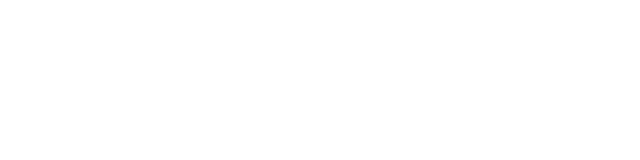
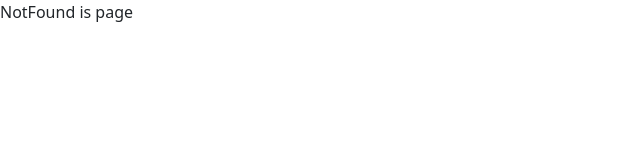
Before and after one commit to Gowtamkumar/react-dashboard, a React (Create React App) app: page / in a window 1280 px wide. Before the commit this address had no page. Shown: the top 160 px of the page, without its empty margins (0-640 px from the left). Built offline with nearby package versions, Linux system fonts and the light colour scheme.

Commit message:
not Found

```diff
--- a/src/App.js
+++ b/src/App.js
@@ -10,6 +10,7 @@
 import Sidebar4 from './view/Sidebar4';
 import Dashboard from './view/Dashboard';
 import Setting from './view/setting';
+import NotFound from './view/NotFound';
 
 
 
@@ -20,6 +21,7 @@
     <React.Suspense fallback={loading()} >
       <Routes>
         <Route path="/login" name="Login" element={<Login />} />
+        <Route path="*" element={<NotFound />} />
         <Route path="dashboard" name="dashboard" element={<IndexLayoutd />} >
           <Route path="/dashboard" name="dashboard" element={<Dashboard />} />
           <Route path="sidebar1" name="dashboard" element={<Sidebar1 />} />
@@ -27,6 +29,7 @@
           <Route path="sidebar3" name="dashboard" element={<Sidebar3 />} />
           <Route path="sidebar4" name="dashboard" element={<Sidebar4 />} />
           <Route path="setting" name="dashboard" element={<Setting />} />
+          <Route path="*" element={<NotFound />} />
         </Route>
       </Routes>
     </React.Suspense>
--- a/src/view/Auth/login.css
+++ b/src/view/Auth/login.css
@@ -1,3 +1,3 @@
 .login-bg{
-  height: 975px;
+  height: 100vh;
 }
--- /dev/null
+++ b/src/view/NotFound/index.js
@@ -0,0 +1,9 @@
+import React from 'react'
+
+export default function NotFound() {
+  return (
+    <div>
+      NotFound is page
+    </div>
+  )
+}
```
